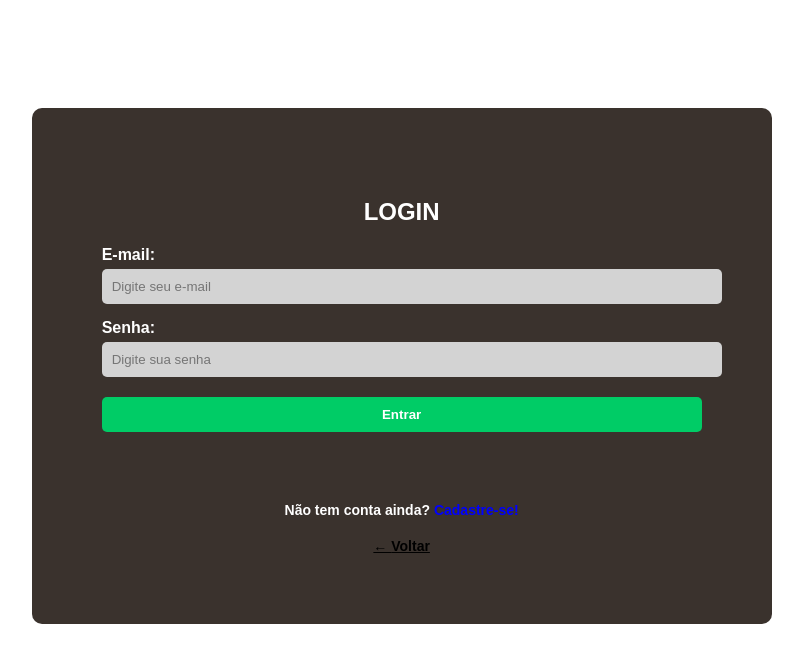
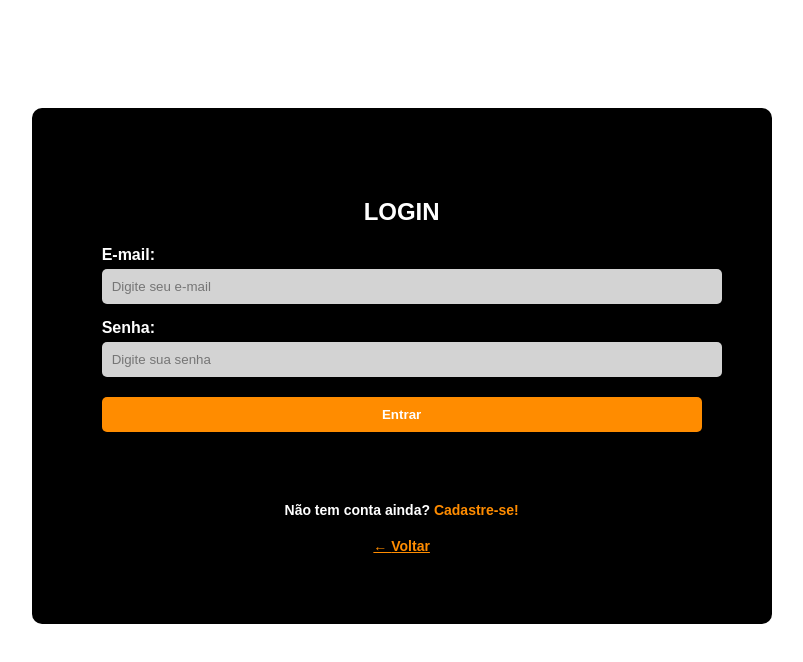
Before and after one commit to gbribeiro07/Lyceum-SIGEA-Project, a React (Vite) app in the folder Frontend/: page /Login in a window 1280 px wide. Shown: the top 662 px of the page, without its empty margins (237-1040 px from the left). Built offline with nearby package versions, Linux system fonts and the light colour scheme; no server answers.

Commit message:
Ajustando as cores do site.

```diff
--- a/Frontend/src/Components/Login/LoginForm.jsx
+++ b/Frontend/src/Components/Login/LoginForm.jsx
@@ -4,7 +4,7 @@ import { useState } from "react";
 import { loginUser } from "../../Services/Auth.Api";
 
 const FormContainer = styled.div`
-  background-color: #3a322d;
+  background-color: #000000;
   padding: 70px;
   border-radius: 10px;
   width: 600px;
@@ -39,7 +39,7 @@ const SubmitButton = styled.button`
   display: block;
   width: 100%;
   padding: 10px;
-  background-color: #00cc66;
+  background-color: #ff8c00;
   color: white;
   font-weight: bold;
   border: none;
@@ -47,7 +47,7 @@ const SubmitButton = styled.button`
   cursor: pointer;
 
   &:hover {
-    background-color: #00994d;
+    background-color: #ffa12f;
   }
 `;
 
@@ -58,7 +58,7 @@ const RegisterLink = styled.p`
 `;
 
 const StyledLink = styled(Link)`
-  color: blue;
+  color: #ff8c00;
   font-weight: bold;
   text-decoration: none;
   &:hover {
@@ -71,13 +71,13 @@ const BackLink = styled(Link)`
   margin-top: 20px;
   font-size: 14px;
   font-weight: bold;
-  color: black;
+  color: #ff8c00;
   &:before {
     content: "← ";
   }
   &:hover {
     text-decoration: underline;
-    color: blueviolet;
+    color: #ffb151;
   }
 `;
 
--- a/Frontend/src/Components/SignUp/SignUpForm.jsx
+++ b/Frontend/src/Components/SignUp/SignUpForm.jsx
@@ -5,7 +5,7 @@ import { registerUser } from "../../Services/User.Api";
 import { verifyEmailUser } from "../../Services/User.Api";
 
 const FormContainer = styled.form`
-  background-color: #3a322d;
+  background-color: #000000;
   padding: 70px;
   border-radius: 10px;
   width: 600px;
@@ -42,7 +42,7 @@ const SubmitButton = styled.button`
   margin-top: 10px;
   margin-bottom: 0;
   padding: 10px;
-  background-color: #00cc66;
+  background-color: #ff8c00;
   color: white;
   font-weight: bold;
   border: none;
@@ -51,7 +51,7 @@ const SubmitButton = styled.button`
   text-decoration: none;
 
   &:hover {
-    background-color: #00994d;
+    background-color: #ffa12f;
   }
 `;
 
@@ -60,7 +60,7 @@ const BackLink = styled(Link)`
   margin-top: 20px;
   margin-bottom: -10px;
   font-size: 14px;
-  color: black;
+  color: #ff8c00;
   text-decoration: none;
   font-weight: bold;
 
@@ -70,7 +70,7 @@ const BackLink = styled(Link)`
 
   &:hover {
     text-decoration: underline;
-    color: blueviolet;
+    color: #ffa12f;
   }
 `;
 
@@ -139,7 +139,7 @@ const CodeSubButton = styled.button`
   margin-top: 5vh;
   margin-left: 25vw;
   padding: 10px;
-  background-color: #00cc66;
+  background-color: #ff8c00;
   color: white;
   font-weight: bold;
   font-family: Arial, sans-serif;
@@ -149,7 +149,7 @@ const CodeSubButton = styled.button`
   text-decoration: none;
 
   &:hover {
-    background-color: #00994d;
+    background-color: #ffa12f;
   }
 
   @media (max-width: 1800px) {
```
